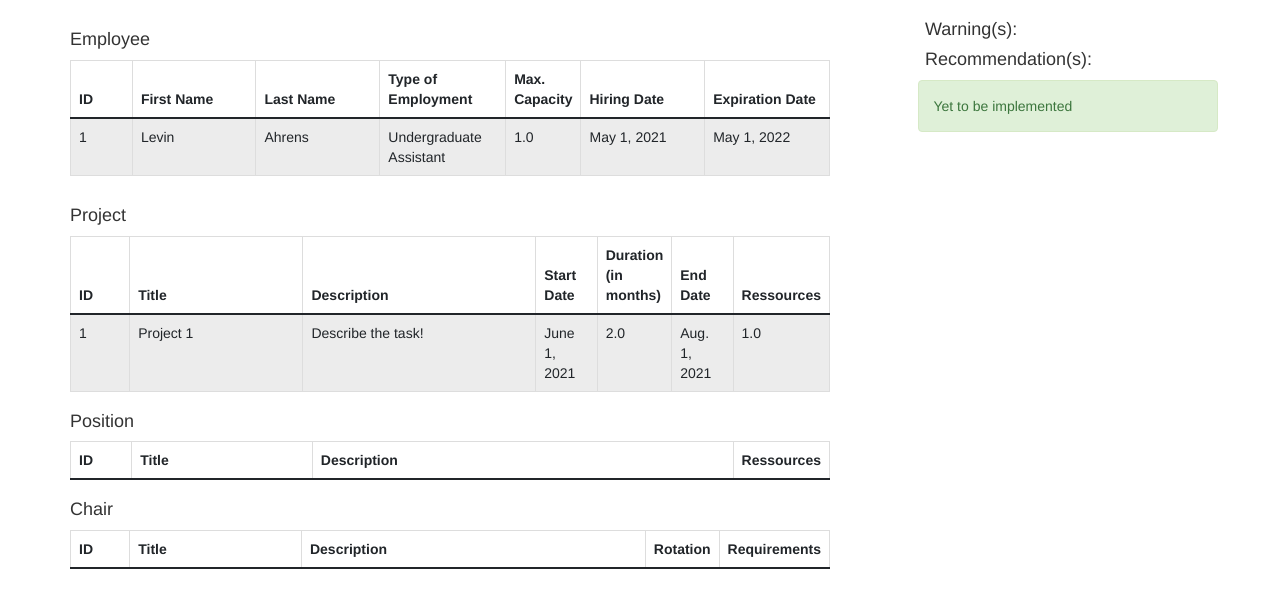
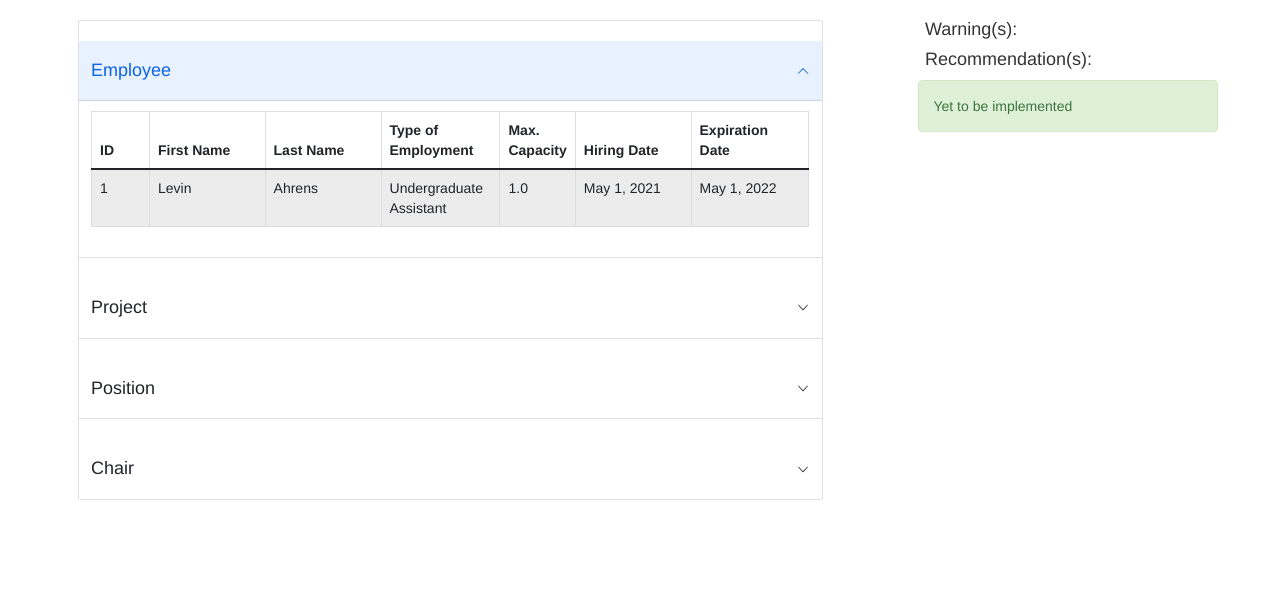
Before and after one commit to Levino614/new_im_project, a Django app: page / in a window 1280 px wide. Shown: the part 62-670 px from the top of the page. Run offline with Django 3.2, Linux system fonts and the light colour scheme; data comes from the database, SQL or seed files in the repository; data that the repository does not hold is empty; some libraries are stand-ins or nearby versions.

Commit message:
Collapsable accordion of data tables on index

```diff
--- a/im_erp/erpapp/Templates/employee_time.html
+++ b/im_erp/erpapp/Templates/employee_time.html
@@ -5,13 +5,14 @@
 <div class="col-md-12">
     <div class="row">
         <div class="col">
-            <h2>Employee Workload over 12 Months</h2>
+            <h2>Employee Workload</h2>
             <label for="month">Choose start month:</label>
-            <select name="Start Month" id="month">
+            <select name="start_month" title="start_month" id="month">
                 {% for month in months %}
                 <option value="{{ month }}">{{ month }}</option>
                 {% endfor %}
             </select>
+            <input type="submit" value="Submit">
         </div>
     </div>
 
--- a/im_erp/erpapp/Templates/index.html
+++ b/im_erp/erpapp/Templates/index.html
@@ -3,11 +3,23 @@
 {% block content %}
 <!-- Main Content -->
 <div class="col-8">
-    <!-- Employee Datatable -->
-    <div class="row">
+    <style>
+    /* Fixes a bug where collapsed item doesn't show content for more than one second */
+    .collapse.show {
+        visibility: visible;
+    }
+</style>
+    <div class="accordion" id="accordionExample">
+        <!-- Employee Table -->
+        <div class="accordion-item">
+        <h2 class="accordion-header" id="headingOne">
+          <button class="accordion-button" type="button" data-bs-toggle="collapse" data-bs-target="#collapseOne" aria-expanded="true" aria-controls="collapseOne">
+            <h4>Employee</h4>
+          </button>
+        </h2>
+        <div id="collapseOne" class="accordion-collapse collapse show" aria-labelledby="headingOne" data-bs-parent="#accordionExample">
+          <div class="accordion-body">
             <div class="table-responsive">
-
-            <h4>Employee</h4>
             <table id="emlployeedatatable" class="table table-striped table-bordered" width="100%">
                 <thead>
                     <th class="col-sm-1">ID</th>
@@ -34,11 +46,17 @@
                 </table>
             </div>
           </div>
-    <!-- Task Datatables -->
-    <div class="row">
-        <div class="table-responsive">
-            <!-- Project Datatable -->
+        </div>
+      </div>
+        <!-- Project Table -->
+        <div class="accordion-item">
+        <h2 class="accordion-header" id="headingTwo">
+          <button class="accordion-button collapsed" type="button" data-bs-toggle="collapse" data-bs-target="#collapseTwo" aria-expanded="false" aria-controls="collapseTwo">
             <h4>Project</h4>
+          </button>
+        </h2>
+        <div id="collapseTwo" class="accordion-collapse collapse" aria-labelledby="headingTwo" data-bs-parent="#accordionExample">
+          <div class="accordion-body">
             <table id="projectsdatatable" class="table table-striped table-bordered" width="100%">
                 <thead>
                     <tr>
@@ -65,8 +83,18 @@
                     {% endfor %}
                 </tbody>
             </table>
-            <!-- Position Datatable -->
+          </div>
+        </div>
+      </div>
+        <!-- Position Table -->
+        <div class="accordion-item">
+        <h2 class="accordion-header" id="headingThree">
+          <button class="accordion-button collapsed" type="button" data-bs-toggle="collapse" data-bs-target="#collapseThree" aria-expanded="false" aria-controls="collapseThree">
               <h4>Position</h4>
+          </button>
+        </h2>
+        <div id="collapseThree" class="accordion-collapse collapse" aria-labelledby="headingThree" data-bs-parent="#accordionExample">
+          <div class="accordion-body">
             <table id="positionsdatatable" class="table table-striped table-bordered" width="100%">
                     <thead>
                         <tr>
@@ -87,8 +115,18 @@
                     {% endfor %}
                     </tbody>
                 </table>
-            <!-- Chair Datatable -->
+          </div>
+        </div>
+      </div>
+        <!-- Chair Table -->
+        <div class="accordion-item">
+        <h2 class="accordion-header" id="headingFour">
+          <button class="accordion-button collapsed" type="button" data-bs-toggle="collapse" data-bs-target="#collapseFour" aria-expanded="false" aria-controls="collapseFour">
               <h4>Chair</h4>
+          </button>
+        </h2>
+        <div id="collapseFour" class="accordion-collapse collapse" aria-labelledby="headingFour" data-bs-parent="#accordionExample">
+          <div class="accordion-body">
             <table id="chairsdatatable" class="table table-striped table-bordered" width="100%">
                 <thead>
                     <tr>
@@ -111,6 +149,8 @@
                 {% endfor %}
                 </tbody>
             </table>
+          </div>
+        </div>
       </div>
 </div>
 </div>
--- a/im_erp/erpapp/Templates/task_time.html
+++ b/im_erp/erpapp/Templates/task_time.html
@@ -1 +1,5 @@
-sup!!!
+{% extends "base.html" %}
+{% block title %}SmartRnD - Test{% endblock title %}
+{% block content %}
+
+{% endblock content %}
--- a/im_erp/erpapp/Templates/tasks.html
+++ b/im_erp/erpapp/Templates/tasks.html
@@ -86,8 +86,8 @@
                      <td>{{ chair.description }}</td>
                      <td>{{ chair.rotation }}</td>
                      <td>{{ chair.requirement }}</td>
-                     <td><p data-placement="top" data-toggle="tooltip" title="Edit"><a href="/edit_chair/{{ chair.id }}" class="btn btn-primary btn-xs" data-title="Edit" data-toggle="confirmation" data-target="#edit" ><span class="glyphicon glyphicon-pencil"></span></a></p></td>
-                     <td><p data-placement="top" data-toggle="tooltip" title="Delete"><a href="/delete_chair/{{ chair.id }}" class="btn btn-danger btn-xs" data-title="Delete" data-toggle="confirmation" data-target="#delete" ><span class="glyphicon glyphicon-trash"></span></a></p></td>
+                     <td><p data-placement="top" data-toggle="tooltip" title="Edit"><a href="/edit_chair/{{ chair.id }}" class="btn btn-primary btn-xs" data-title="Edit" data-toggle="confirmation" data-target="#edit"><span class="glyphicon glyphicon-pencil"></span></a></p></td>
+                     <td><p data-placement="top" data-toggle="tooltip" title="Delete"><a href="/delete_chair/{{ chair.id }}" class="btn btn-danger btn-xs" data-title="Delete" data-toggle="confirmation" data-target="#delete"><span class="glyphicon glyphicon-trash"></span></a></p></td>
                 </tr>
                {% endfor %}
             </tbody>
--- a/im_erp/erpapp/views.py
+++ b/im_erp/erpapp/views.py
@@ -8,6 +8,8 @@ from erpapp.models import Employee, Project, Position, Chair, Assignment, Task,
 def index(request):
     employees = Employee.objects.all()
     projects = Project.objects.all()
+    positions = Position.objects.all()
+    chairs = Chair.objects.all()
     tasks = Task.objects.all()
     assignments = Assignment.objects.all()
 
@@ -37,6 +39,8 @@ def index(request):
     context = {
         'employees': employees,
         'projects': projects,
+        'positions': positions,
+        'chairs': chairs,
         'project_infos': project_infos,
         'employee_infos': employee_infos
     }
```
Lines whose indentation alone changed are shown as unchanged.
